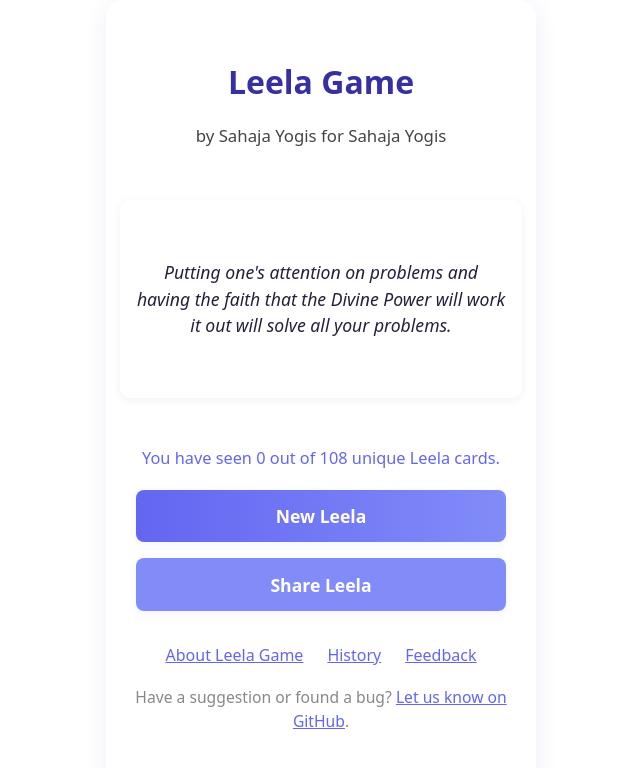
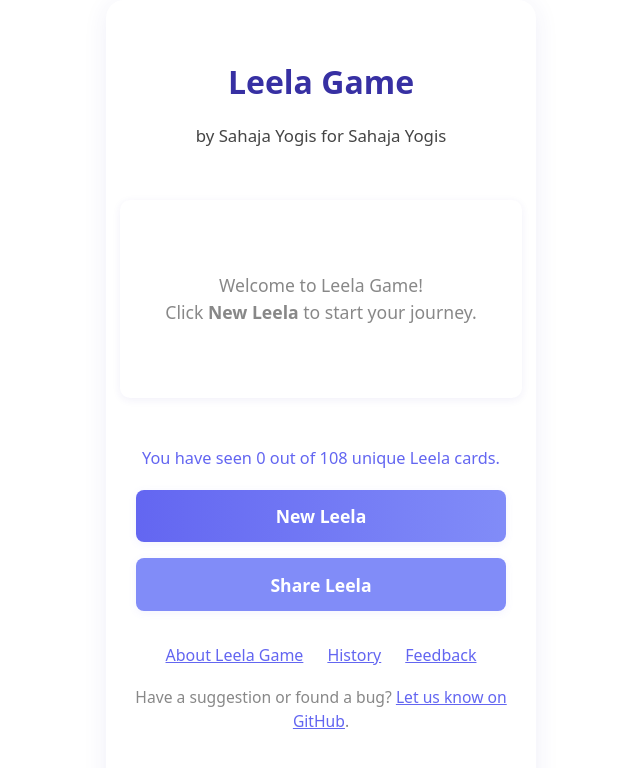
Before and after one commit to sahajisy/Leela-Game, a React (Vite) app: page / in a window 1280 px wide. Shown: the top 768 px of the page, without its empty margins (319-959 px from the left). Built offline with nearby package versions, Linux system fonts and the light colour scheme.

Commit message:
feat: show welcome card on first visit of the day, only show quote after New Leela is clicked

```diff
--- a/src/App.jsx
+++ b/src/App.jsx
@@ -142,6 +142,10 @@ function App() {
   const [buttonDisabled, setButtonDisabled] = useState(false)
   const [error, setError] = useState(null)
   const [uniqueSeen, setUniqueSeen] = useState(getUniqueSeenCount());
+  const [firstVisit, setFirstVisit] = useState(() => {
+    const todayKey = getTodayKey();
+    return !localStorage.getItem('quote-' + todayKey);
+  });
 
   // Calculate time left for new card (live countdown)
   const [timeLeft, setTimeLeft] = useState(getTimeUntilMidnight());
@@ -185,14 +189,11 @@ function App() {
       const used = localStorage.getItem('leela-btn-' + todayKey)
       if (stored) {
         setQuote(stored)
+        setFirstVisit(false)
         saveToHistory(todayKey, stored)
       } else {
-        // Always pick a random quote, even if it was seen recently
-        const newQuote = getRandomQuote()
-        setQuote(newQuote)
-        localStorage.setItem('quote-' + todayKey, newQuote)
-        saveToHistory(todayKey, newQuote)
-        stored = newQuote;
+        setQuote('')
+        setFirstVisit(true)
       }
       if (used) {
         setButtonDisabled(true)
@@ -237,6 +238,7 @@ function App() {
     // Always pick a random quote, even if it was seen recently
     const newQuote = getRandomQuote()
     setQuote(newQuote)
+    setFirstVisit(false)
     localStorage.setItem('quote-' + todayKey, newQuote)
     saveToHistory(todayKey, newQuote)
     setButtonDisabled(true)
@@ -263,15 +265,22 @@ function App() {
       <div style={{ fontSize: '1.05rem', color: '#444', marginBottom: '1.2rem', fontWeight: 500 }}>
         by Sahaja Yogis for Sahaja Yogis
       </div>
-      <blockquote className="quote">{quote}</blockquote>
+      <blockquote className="quote">
+        {firstVisit ? (
+          <span style={{color:'#888', fontStyle:'normal'}}>
+            Welcome to Leela Game!<br />
+            Click <b>New Leela</b> to start your journey.
+          </span>
+        ) : quote}
+      </blockquote>
       <div style={{ margin: '0.5rem 0 1.2rem 0', color: '#6366f1', fontWeight: 500, fontSize: '1.02rem' }}>
         You have seen {uniqueSeen} out of {QUOTES.length} unique Leela cards.
       </div>
-      <button onClick={handleNewQuote} disabled={buttonDisabled}>New Leela</button>
-      <button onClick={handleShare} style={{ marginTop: '1rem', background: '#818cf8' }}>
+      <button onClick={handleNewQuote} disabled={buttonDisabled && !firstVisit}>New Leela</button>
+      <button onClick={handleShare} style={{ marginTop: '1rem', background: '#818cf8' }} disabled={firstVisit}>
         Share Leela
       </button>
-      {buttonDisabled && (
+      {buttonDisabled && !firstVisit && (
         <div style={{ marginTop: '1rem', color: '#6366f1', fontWeight: 500 }}>
           Come again tomorrow for the next Leela card.<br />
           <span style={{color:'#888', fontWeight:400, fontSize:'0.98rem'}}>
```
Also changed, not shown: public/vite-192.png (added), src/App.css (line endings or trailing spaces).
